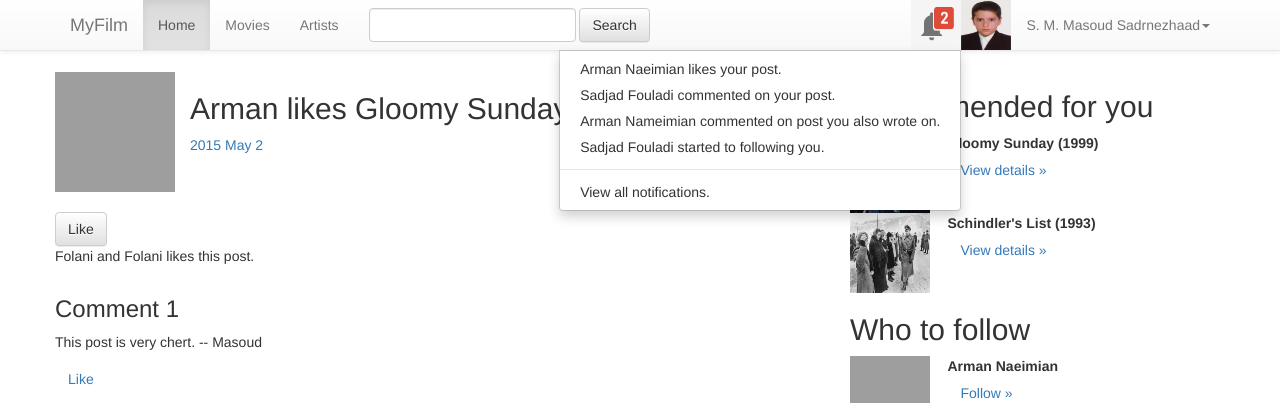
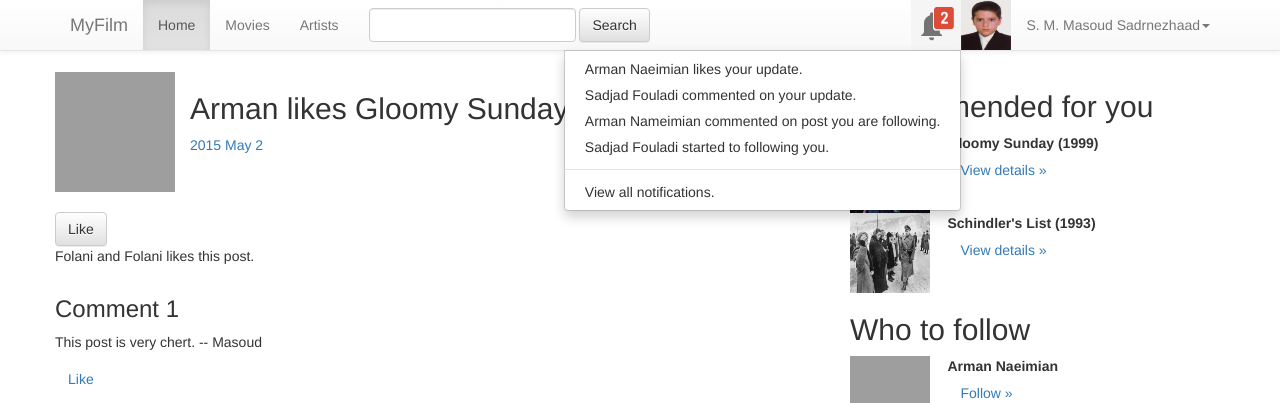
Before and after one commit to smmsadrnezh/myfilm, a Django app: page /posts/ in a window 1280 px wide, after a click that opens the changed part. Shown: the top 403 px of the page. Run offline with Django 3.2, Linux system fonts and the light colour scheme; some libraries are stand-ins or nearby versions; grey boxes are pictures that could not be loaded.

Commit message:
notif messages improvement

```diff
--- a/templates/tlayout.html
+++ b/templates/tlayout.html
@@ -77,13 +77,13 @@
                          height="50px"/>
                     <ul class="dropdown-menu">
                         <li>
-                            <a href="/accounts/masoud">Arman Naeimian likes your post.</a>
+                            <a href="/accounts/masoud">Arman Naeimian likes your update.</a>
                         </li>
                         <li>
-                            <a href="#">Sadjad Fouladi commented on your post.</a>
+                            <a href="#">Sadjad Fouladi commented on your update.</a>
                         </li>
                         <li>
-                            <a href="#">Arman Nameimian commented on post you also wrote on.</a>
+                            <a href="#">Arman Nameimian commented on post you are following.</a>
                         </li>
                         <li>
                             <a href="#">Sadjad Fouladi started to following you.</a>
```
